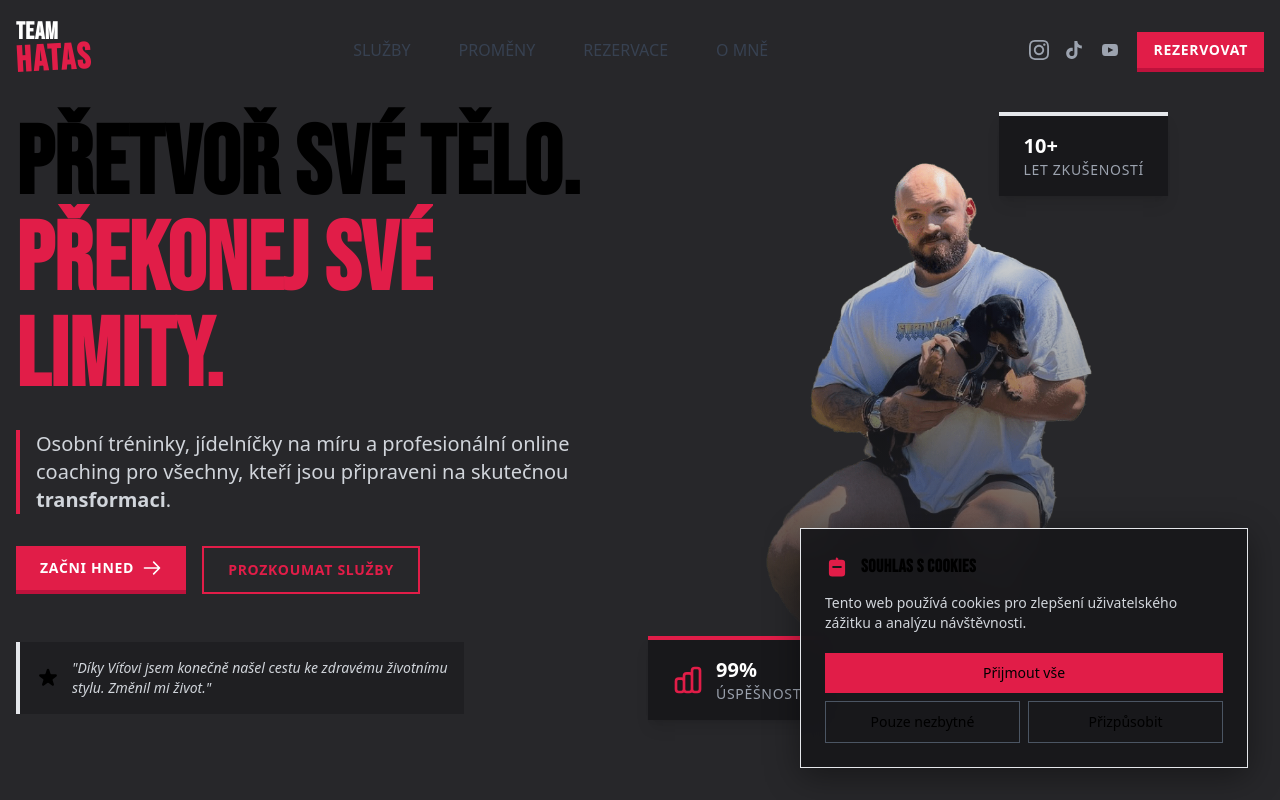
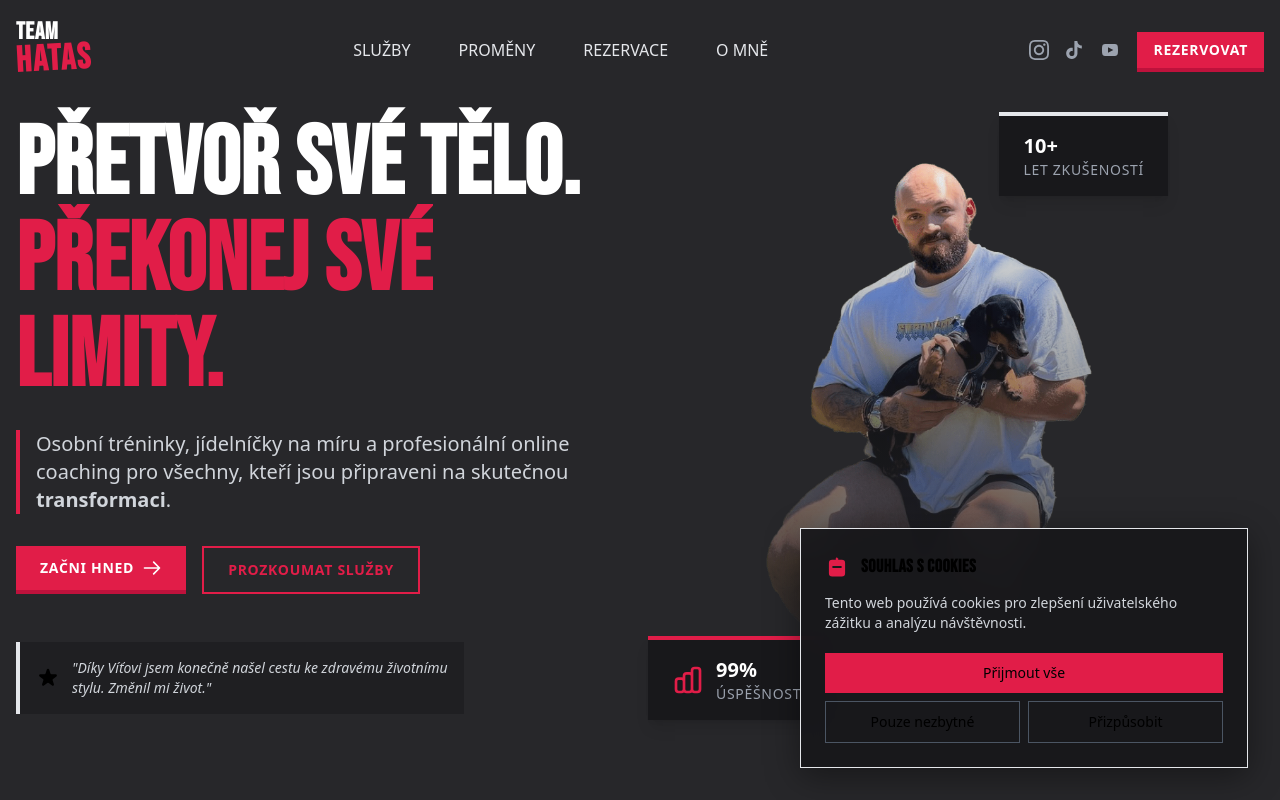
Before and after one commit to adambardzak/teamhatas, a Next.js app: page / in a window 1280 px wide. Shown: the top 800 px of the page. Built offline with nearby package versions, Linux system fonts and the light colour scheme.

Commit message:
fix text color

```diff
--- a/src/components/Header.tsx
+++ b/src/components/Header.tsx
@@ -188,8 +188,6 @@ export default function Header() {
         </div>
       </nav>
 
-
-
       <AnimatePresence mode="wait">
         {isMobileMenuOpen && (
           <motion.div
@@ -346,7 +344,7 @@ function NavLink({ href, label }: NavLinkProps) {
   return (
     <Link
       href={href}
-      className="relative px-3 py-2 font-medium text-gray-700 dark:text-gray-200 group"
+      className="relative px-3 py-2 font-medium text-gray-200 group"
     >
       <span className="relative z-10">{label}</span>
       <span className="absolute inset-x-0 bottom-0 h-0.5 bg-primary transform scale-x-0 origin-left group-hover:scale-x-100 transition-transform duration-300 ease-out"></span>
--- a/src/components/Hero.tsx
+++ b/src/components/Hero.tsx
@@ -20,7 +20,7 @@ export default function Hero() {
             }}
           >
             <motion.h1
-              className="text-5xl md:text-7xl xl:text-8xl font-extrabold mb-6 leading-tight"
+              className="text-5xl md:text-7xl xl:text-8xl font-extrabold mb-6 leading-tight text-white"
               initial={{ opacity: 0 }}
               animate={{ opacity: 1 }}
               transition={{
```
